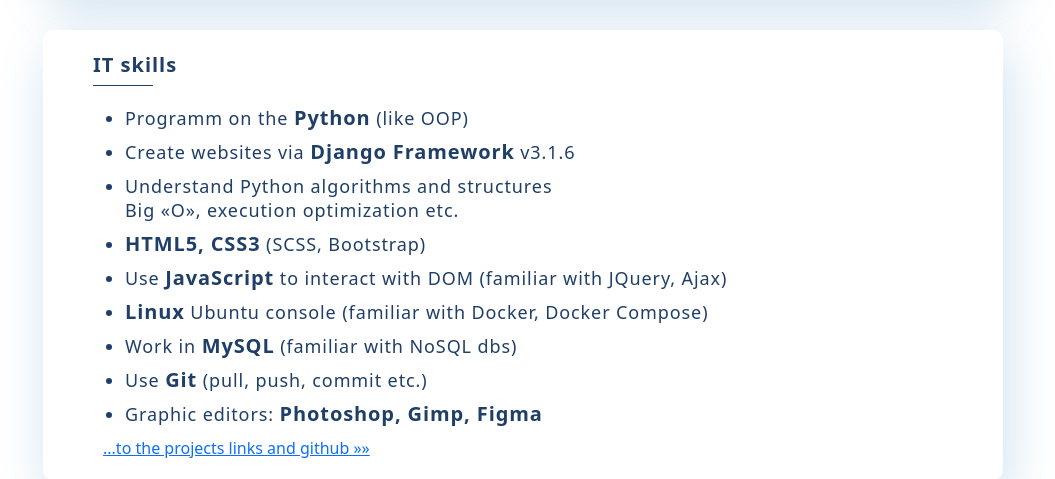
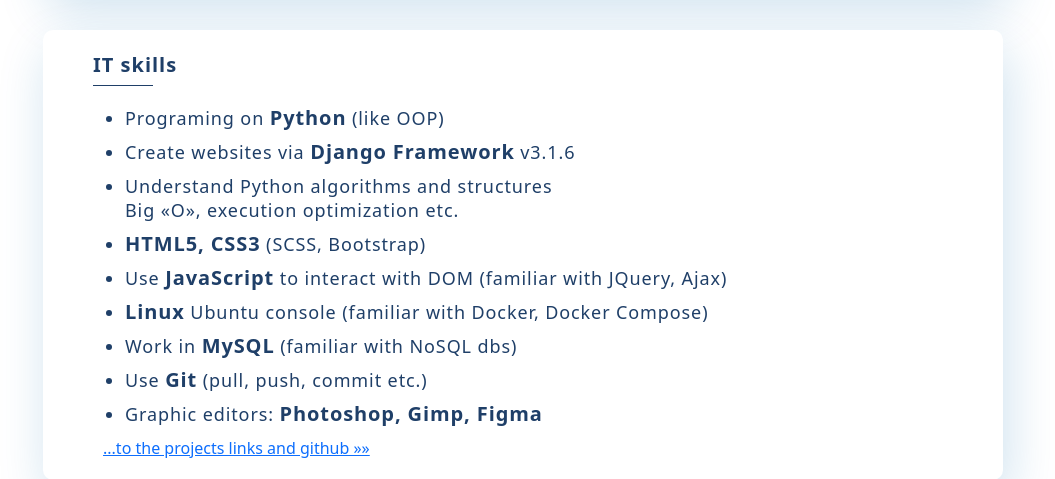
Before and after one commit to IlyaBuryan/portfolio, a Django app: page / in a window 1280 px wide. Shown: the part 682-1161 px from the top of the page, without its empty margins (117-1172 px from the left). Run offline with Django 3.2, Linux system fonts and the light colour scheme.

Commit message:
IT skills

```diff
--- a/about_me/templates/about_me/index.html
+++ b/about_me/templates/about_me/index.html
@@ -58,7 +58,7 @@
     <hr class="main_section_hr">
     <div class="main_section_text">
         <ul class="main_section_text_list">
-            <li class="main_section_text_list_item">Programm on the <strong>Python</strong> (like OOP)
+            <li class="main_section_text_list_item">Programing on <strong>Python</strong> (like OOP)
             </li>
             <li class="main_section_text_list_item">
                 Create websites via <strong>Django Framework</strong> v3.1.6
--- a/www/static/js/scripts.js
+++ b/www/static/js/scripts.js
@@ -15,5 +15,4 @@
     $('.main_section_study_hr').toggleClass('hidden');
     $('.main_flex').toggleClass('main_flex_activ');
     $('.main_done').toggleClass('main_done_activ');
-
 })
```
